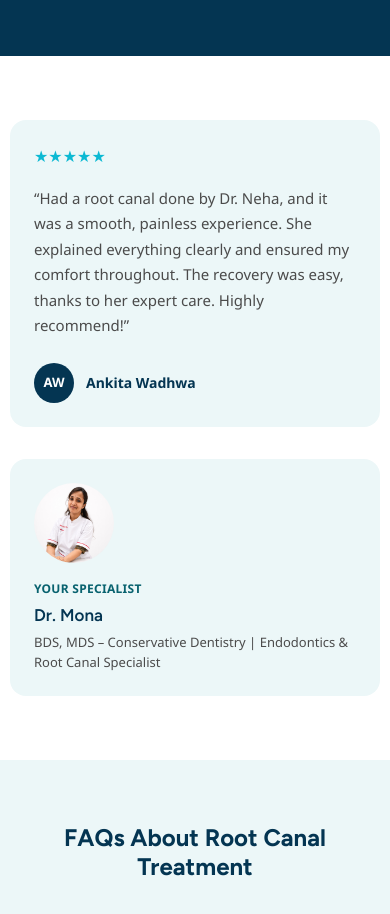
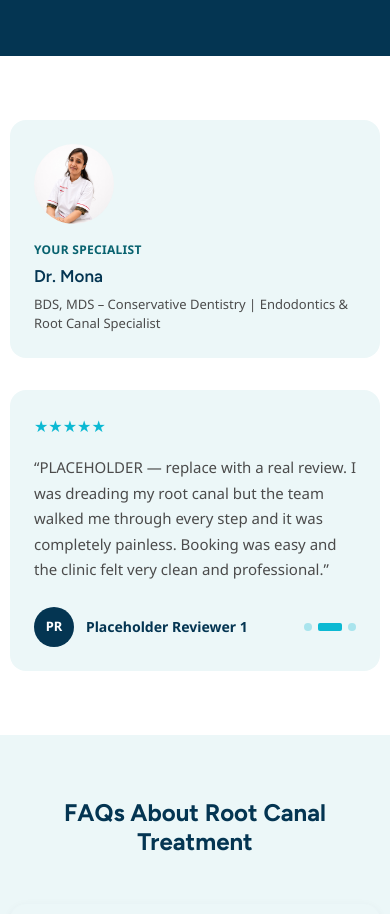
Before and after one commit to Sk-buddy/Ranco-Dental, a Next.js app: page /rct-dentist-noida/ in a window 390 px wide. Shown: the part 3900-4814 px from the top of the page. Built offline with nearby package versions, Linux system fonts and the light colour scheme.

Commit message:
Turn treatment page review into a dot-nav carousel (rectangle active state) and swap doctor/review order on mobile

```diff
--- /dev/null
+++ b/src/components/TestimonialCarousel.tsx
@@ -0,0 +1,86 @@
+"use client";
+
+import { useEffect, useState, type ReactNode } from "react";
+
+type Testimonial = { quote: string; name: string };
+
+function initials(name: string) {
+  return name
+    .split(" ")
+    .map((part) => part[0])
+    .slice(0, 2)
+    .join("")
+    .toUpperCase();
+}
+
+/** Fades its children in on mount — remounted per-slide (via `key`) to crossfade quotes. */
+function FadeIn({ children, className = "" }: { children: ReactNode; className?: string }) {
+  const [visible, setVisible] = useState(false);
+
+  useEffect(() => {
+    const raf = requestAnimationFrame(() => setVisible(true));
+    return () => cancelAnimationFrame(raf);
+  }, []);
+
+  return (
+    <div className={`transition-opacity duration-500 ${visible ? "opacity-100" : "opacity-0"} ${className}`}>
+      {children}
+    </div>
+  );
+}
+
+/** Review card — a dot-navigated carousel when there's more than one testimonial,
+ * with the active dot stretching into a rectangle instead of staying a circle. */
+export default function TestimonialCarousel({ items }: { items: Testimonial[] }) {
+  const [index, setIndex] = useState(0);
+
+  useEffect(() => {
+    if (items.length <= 1) return;
+    const timer = setInterval(() => setIndex((i) => (i + 1) % items.length), 6000);
+    return () => clearInterval(timer);
+  }, [items.length]);
+
+  const active = items[index];
+  if (!active) return null;
+
+  return (
+    <figure className="flex flex-col gap-4 rounded-2xl bg-[var(--color-tint)] p-6 sm:p-8">
+      <div className="flex items-center gap-1.5 text-[var(--color-teal)]" aria-hidden>
+        {"★★★★★"}
+      </div>
+      <FadeIn key={index} className="min-h-[110px] sm:min-h-[95px]">
+        <blockquote className="text-[15px] leading-[1.7] text-[var(--color-ink)] sm:text-[16px]">
+          &ldquo;{active.quote}&rdquo;
+        </blockquote>
+      </FadeIn>
+      <div className="mt-auto flex flex-wrap items-center justify-between gap-4 pt-2">
+        <figcaption className="flex items-center gap-3">
+          <span className="flex h-10 w-10 shrink-0 items-center justify-center rounded-full bg-[var(--color-navy)] text-[13px] font-semibold text-white">
+            {initials(active.name)}
+          </span>
+          <span className="text-[14px] font-semibold text-[var(--color-navy)]">{active.name}</span>
+        </figcaption>
+
+        {items.length > 1 && (
+          <div className="flex items-center gap-1.5" role="tablist" aria-label="Reviews">
+            {items.map((_, i) => (
+              <button
+                key={i}
+                type="button"
+                role="tab"
+                aria-selected={i === index}
+                aria-label={`Show review ${i + 1} of ${items.length}`}
+                onClick={() => setIndex(i)}
+                className={`h-2 shrink-0 transition-all duration-300 ${
+                  i === index
+                    ? "w-6 rounded-[2px] bg-[var(--color-teal)]"
+                    : "w-2 rounded-full bg-[var(--color-teal)]/30 hover:bg-[var(--color-teal)]/50"
+                }`}
+              />
+            ))}
+          </div>
+        )}
+      </div>
+    </figure>
+  );
+}
--- a/src/components/TreatmentTemplate.tsx
+++ b/src/components/TreatmentTemplate.tsx
@@ -5,15 +5,7 @@ import { clinic } from "@/lib/data";
 import FaqAccordion from "./FaqAccordion";
 import WhatsappCta from "./WhatsappCta";
 import ProcedureTimeline from "./ProcedureTimeline";
-
-function initials(name: string) {
-  return name
-    .split(" ")
-    .map((part) => part[0])
-    .slice(0, 2)
-    .join("")
-    .toUpperCase();
-}
+import TestimonialCarousel from "./TestimonialCarousel";
 
 function CheckIcon({ className }: { className?: string }) {
   return (
@@ -39,7 +31,7 @@ function ChecklistGrid({ items }: { items: string[] }) {
 }
 
 export default function TreatmentTemplate({ treatment }: { treatment: Treatment }) {
-  const { name, shortName, tagline, heroImage, overview, reasons, procedure, whyChooseUs, faqs, doctor, testimonial } =
+  const { name, shortName, tagline, heroImage, overview, reasons, procedure, whyChooseUs, faqs, doctor, testimonials } =
     treatment;
 
   return (
@@ -183,29 +175,18 @@ export default function TreatmentTemplate({ treatment }: { treatment: Treatment
         </div>
       </section>
 
-      {/* Testimonial + doctor */}
-      {(testimonial || doctor) && (
+      {/* Testimonial + doctor — order swaps on mobile so the doctor card leads, review follows */}
+      {((testimonials && testimonials.length > 0) || doctor) && (
         <section className="bg-white py-16 sm:py-24">
           <div className="container grid grid-cols-1 gap-8 lg:grid-cols-[1.3fr_0.7fr] lg:gap-12">
-            {testimonial && (
-              <figure className="flex flex-col gap-4 rounded-2xl bg-[var(--color-tint)] p-6 sm:p-8">
-                <div className="flex items-center gap-1.5 text-[var(--color-teal)]" aria-hidden>
-                  {"★★★★★"}
-                </div>
-                <blockquote className="text-[15px] leading-[1.7] text-[var(--color-ink)] sm:text-[16px]">
-                  &ldquo;{testimonial.quote}&rdquo;
-                </blockquote>
-                <figcaption className="mt-auto flex items-center gap-3 pt-2">
-                  <span className="flex h-10 w-10 shrink-0 items-center justify-center rounded-full bg-[var(--color-navy)] text-[13px] font-semibold text-white">
-                    {initials(testimonial.name)}
-                  </span>
-                  <span className="text-[14px] font-semibold text-[var(--color-navy)]">{testimonial.name}</span>
-                </figcaption>
-              </figure>
+            {testimonials && testimonials.length > 0 && (
+              <div className="order-2 lg:order-1">
+                <TestimonialCarousel items={testimonials} />
+              </div>
             )}
 
             {doctor && (
-              <div className="flex flex-col items-start gap-4 rounded-2xl bg-[var(--color-tint)] p-6 sm:p-8">
+              <div className="order-1 flex flex-col items-start gap-4 rounded-2xl bg-[var(--color-tint)] p-6 sm:p-8 lg:order-2">
                 <div className="relative h-20 w-20 shrink-0 overflow-hidden rounded-full">
                   <Image src={doctor.photo} alt={doctor.name} fill sizes="80px" className="object-cover" />
                 </div>
--- a/src/content/treatments/rct-dentist-noida.json
+++ b/src/content/treatments/rct-dentist-noida.json
@@ -74,8 +74,18 @@
     "specialty": "BDS, MDS – Conservative Dentistry | Endodontics & Root Canal Specialist",
     "photo": "/images/doctors/mona.jpg"
   },
-  "testimonial": {
-    "quote": "Had a root canal done by Dr. Neha, and it was a smooth, painless experience. She explained everything clearly and ensured my comfort throughout. The recovery was easy, thanks to her expert care. Highly recommend!",
-    "name": "Ankita Wadhwa"
-  }
+  "testimonials": [
+    {
+      "quote": "Had a root canal done by Dr. Neha, and it was a smooth, painless experience. She explained everything clearly and ensured my comfort throughout. The recovery was easy, thanks to her expert care. Highly recommend!",
+      "name": "Ankita Wadhwa"
+    },
+    {
+      "quote": "PLACEHOLDER — replace with a real review. I was dreading my root canal but the team walked me through every step and it was completely painless. Booking was easy and the clinic felt very clean and professional.",
+      "name": "Placeholder Reviewer 1"
+    },
+    {
+      "quote": "PLACEHOLDER — replace with a real review. Quick appointment, honest pricing, and the follow-up care after my RCT was excellent. Would recommend Ranco Dental to anyone in Noida.",
+      "name": "Placeholder Reviewer 2"
+    }
+  ]
 }
--- a/src/lib/treatments.ts
+++ b/src/lib/treatments.ts
@@ -25,10 +25,11 @@ export type Treatment = {
     specialty: string;
     photo: string;
   };
-  testimonial?: {
+  /** Patient reviews — rendered as a dot-navigated carousel when there's more than one. */
+  testimonials?: {
     quote: string;
     name: string;
-  };
+  }[];
 };
 
 const TREATMENTS_DIR = path.join(process.cwd(), "src/content/treatments");
```
